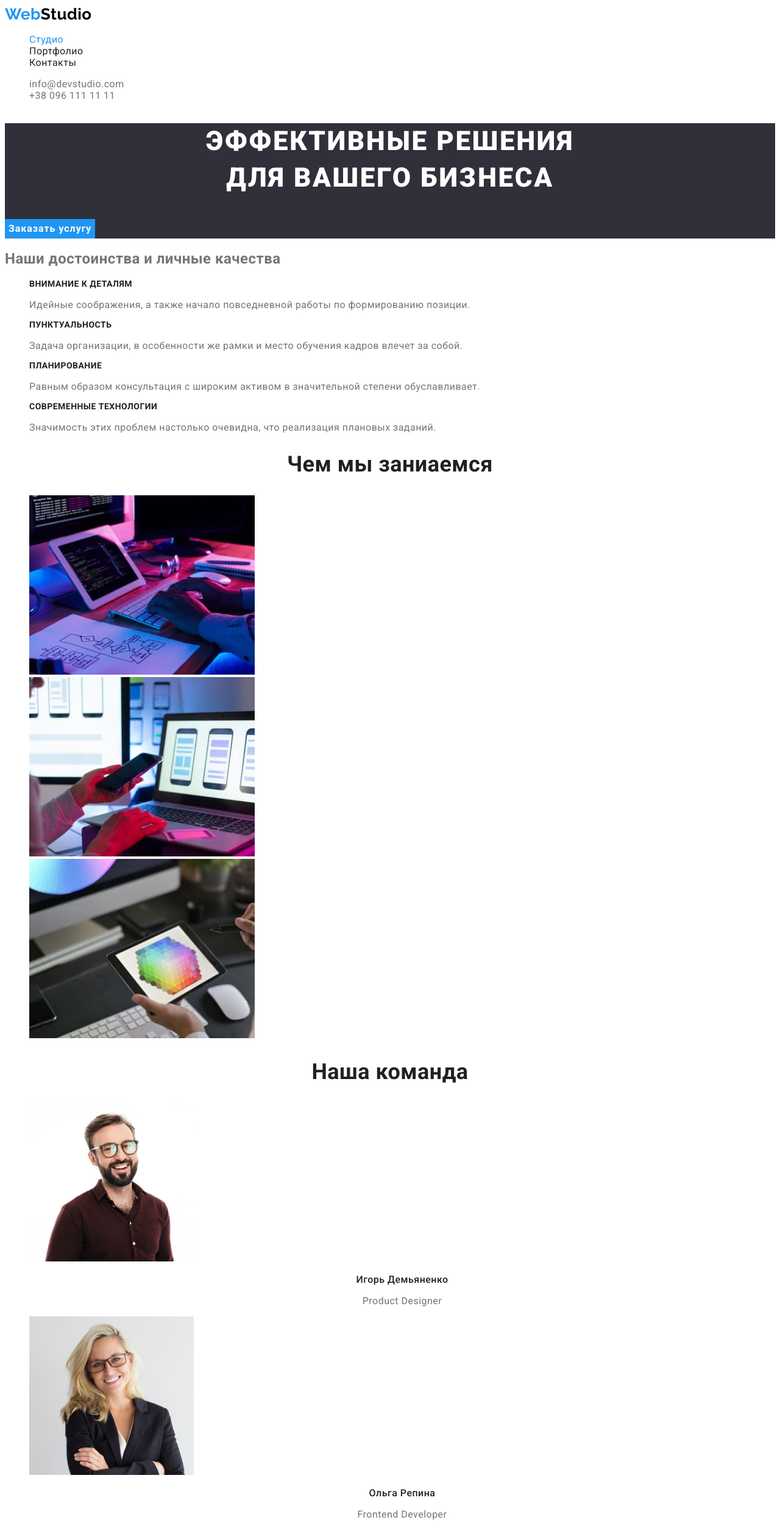
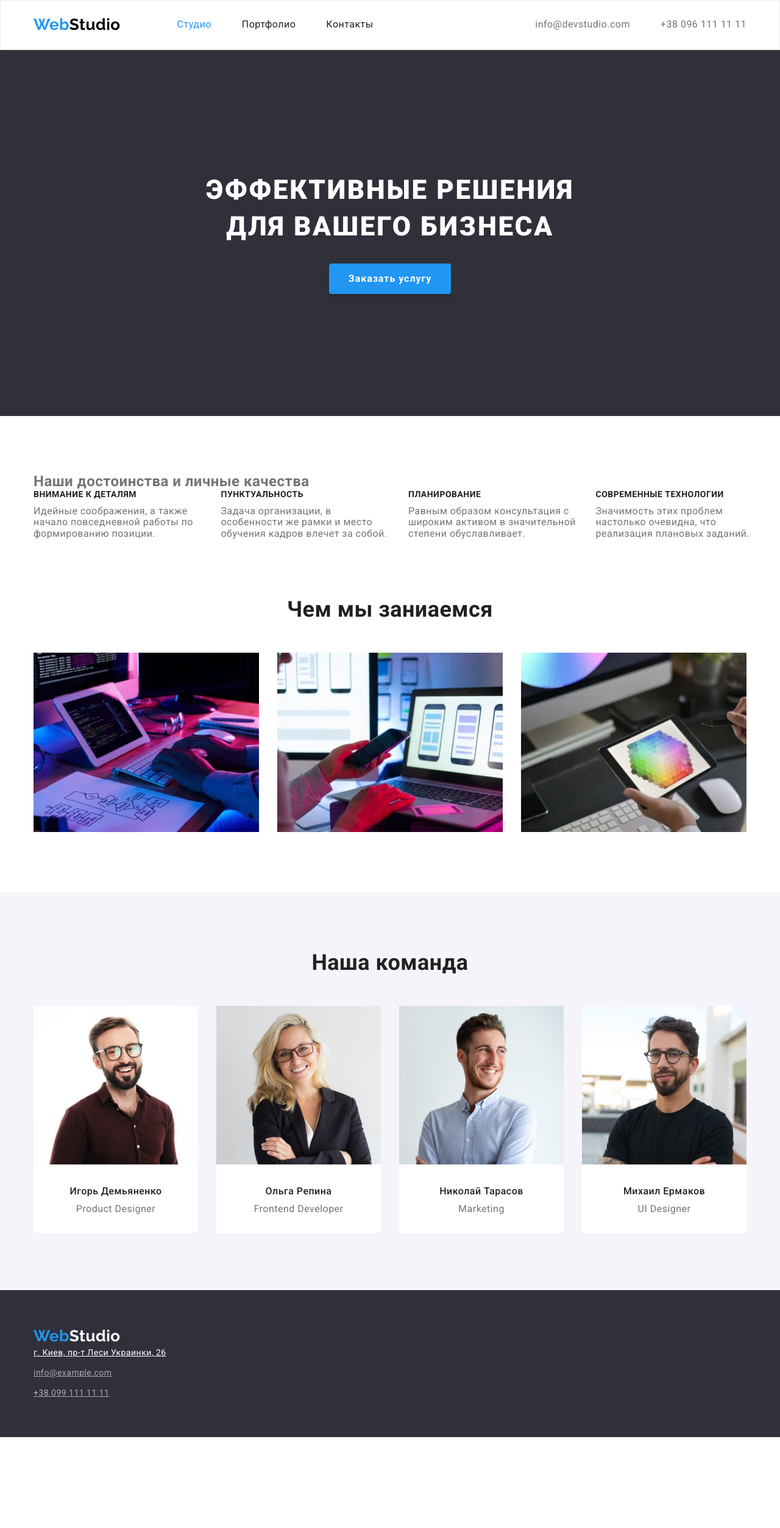
Before and after one commit to NRohovoi/goit-markup-hw-03, a plain HTML site: page index.html in a window 1280 px wide. Shown: the top 2505 px of the page at 61% size. After the commit the page ends 2356 px from the top, so only its background shows below. Drawn offline with nearby package versions, Linux system fonts and the light colour scheme.

Commit message:
first complete

```diff
--- a/css/style.css
+++ b/css/style.css
@@ -7,6 +7,16 @@
   --white-color: #ffffff;
   --button-filter: #f5f4fa;
   --second-bgc: #2f303a;
+}
+
+html {
+  box-sizing: border-box;
+}
+
+*,
+*::before,
+*::after {
+  box-sizing: inherit;
 }
 
 /* body */
@@ -26,6 +36,8 @@ body {
 }
 .list {
   list-style: none;
+  padding: 0;
+  margin: 0;
 }
 .adr {
   font-style: normal;
@@ -36,9 +48,69 @@ body {
   cursor: pointer;
   position: relative;
 }
+.section {
+  padding-top: 94px;
+  padding-bottom: 94px;
+  /* outline: 5px solid yellowgreen; */
+}
+.container {
+  width: 1200px;
+  margin-left: auto;
+  margin-right: auto;
+  padding-left: 15px;
+  padding-right: 15px;
+}
+
+.title-section,
+.hero-title,
+.worker-name,
+.portfolio-item-title,
+.dignity-title,
+.paragraph,
+.not-displayed {
+  padding: 0px;
+  margin: 0px;
+}
+
+.list.flex {
+  display: flex;
+  flex-wrap: wrap;
+  align-items: center;
+}
+
+/* Header */
+
+.header {
+  border: 1px solid #ececec;
+  padding-top: 14px;
+}
+
+.container.head {
+  display: flex;
+  align-items: center;
+
+  margin-top: 10px;
+  margin-bottom: 25px;
+}
+
+.link.nav,
+.link.link-head-contact {
+  padding-top: 32px;
+  padding-bottom: 32px;
+}
+.list.contact {
+  margin-left: auto;
+}
 
 /* Logo */
 
+.navigate {
+  display: flex;
+  align-items: center;
+}
+nav > .logo {
+  margin-right: 93px;
+}
 .logo {
   color: var(--promary-text-color);
 
@@ -53,6 +125,9 @@ body {
 
 /* Navigate */
 
+.nav-list:not(last-child) {
+  margin-right: 50px;
+}
 .link {
   color: var(--link-text-color);
 }
@@ -65,6 +140,9 @@ body {
 }
 .link-head-contact {
   color: var(--contact-link-text-color);
+}
+.contact-list:not(:last-child) {
+  margin-right: 50px;
 }
 .link-head-contact:hover,
 .link-head-contact:focus {
@@ -83,7 +161,13 @@ body {
 .foot {
   background-color: var(--second-bgc);
 }
+.container.foot {
+  padding-top: 60px;
+  padding-bottom: 60px;
+}
 .logo.white {
+  margin-bottom: 10px;
+
   color: var(--white-color);
 }
 .foot-contact.map {
@@ -98,6 +182,9 @@ body {
   font-size: 14px;
   line-height: 1.71;
 }
+.adress-list:not(:last-child) {
+  margin-bottom: 9px;
+}
 
 /* Hero page */
 
@@ -105,7 +192,10 @@ body {
 
 /* main */
 .title-section {
+  margin-bottom: 50px;
+
   color: var(--link-text-color);
+
   font-weight: 700;
   font-size: 36px;
   line-height: 1.17;
@@ -116,18 +206,27 @@ body {
 
 .hero-section {
   background-color: var(--second-bgc);
+  padding-top: 200px;
+  padding-bottom: 200px;
+  text-align: center;
 }
+
 .hero-title {
+  margin-bottom: 30px;
+
   color: var(--white-color);
 
   font-weight: 900;
   font-size: 44px;
   line-height: 1.36;
-  text-align: center;
+
   letter-spacing: 0.06em;
   text-transform: uppercase;
 }
 .hero-button {
+  box-shadow: 0px 4px 4px rgba(0, 0, 0, 0.15);
+  border-radius: 4px;
+  padding: 10px 32px;
   background-color: var(--accent-colot);
   color: var(--white-color);
 
@@ -139,8 +238,23 @@ body {
 }
 
 /* section dignity */
+.section.dignity {
+  padding-bottom: 0px;
+}
+.list.flex.dignity {
+  margin-right: -30px;
+}
+
+.list.dignity > .dignity-item {
+  flex-basis: calc(100% / 4 - 22.5px);
+}
+.dignity-item:not(:last-child) {
+  margin-right: 30px;
+}
 
 .dignity-title {
+  margin-bottom: 10px;
+
   color: var(--link-text-color);
   font-weight: 700;
   font-size: 14px;
@@ -148,12 +262,25 @@ body {
   text-transform: uppercase;
 }
 
+/* Section specialization */
+
+.specialization-item:not(:last-child) {
+  margin-right: 30px;
+}
 /* Section worker */
 
-.worker.section {
+.worker-section {
   background-color: #f5f4fa;
 }
+.worker-item {
+  background-color: var(--white-color);
+}
+.worker-item:not(:last-child) {
+  margin-right: 30px;
+}
+
 .worker-name {
+  margin-bottom: 10px;
   color: var(--link-text-color);
 
   font-weight: 500;
@@ -162,11 +289,15 @@ body {
   text-align: center;
 }
 .worker-speciality {
+  padding-bottom: 30px;
   color: var(--contact-link-text-color);
 
   font-size: 16px;
   line-height: 1.19;
   text-align: center;
+}
+.worker-photo {
+  margin-bottom: 30px;
 }
 
 /* Portfolio page */
@@ -186,10 +317,32 @@ body {
   color: var(--white-color);
   background-color: var(--accent-colot);
 }
+.list.button-filter-list {
+  margin-bottom: 50px;
+}
+.btn-item:not(:last-child) {
+  margin-right: 8px;
+}
 
 /* portfolio section */
 
+.portfolio-list {
+  background-color: var(--white-color);
+  margin-right: 30px;
+  margin-bottom: 30px;
+}
+.portfolio-list:nth-child(3n) {
+  margin-right: 0px;
+}
+.portfolio-list:nth-last-child(-n + 3) {
+  margin-bottom: 0px;
+}
+.portfolio-photo {
+  margin-bottom: 20px;
+}
 .portfolio-item-title {
+  margin-bottom: 4px;
+
   color: var(--link-text-color);
 
   font-weight: 700;
@@ -198,6 +351,8 @@ body {
   letter-spacing: 0.06em;
 }
 .portfolio-sorting-item {
+  margin-bottom: 20px;
+
   color: var(--contact-link-text-color);
 
   font-size: 16px;
--- a/index.html
+++ b/index.html
@@ -7,6 +7,7 @@
     <title>Студио</title>
     <link href="https://fonts.googleapis.com/css2?family=Raleway:wght@700&family=Roboto:wght@400;500;700;900&display=swap"
     rel="stylesheet">
+    <link rel="stylesheet" href="https://cdnjs.cloudflare.com/ajax/libs/modern-normalize/1.1.0/modern-normalize.min.css">
     <link rel="stylesheet" href="./css/style.css">
 </head>
 
@@ -14,26 +15,26 @@
 
 <!-- Header -->
 
-    <header>
-
+    <header class="header">
+        <div class="container head">
             <!-- Navigate -->
 
-        <nav>
+            <nav class="navigate">
                 <a class="logo" href="./index.html"> <span class="logo-accent">Web</span>Studio</a>
-            <ul class="list">
-                <li><a class="link current" href="./index.html">Студио</a> </li>
-                <li><a class="link" href="./portfolio.html">Портфолио</a> </li>
-                <li><a class="link" href="">Контакты</a> </li>
+                <ul class="list flex">
+                    <li class="nav-list"><a class="link nav current" href="./index.html">Студио</a> </li>
+                    <li class="nav-list"><a class="link nav" href="./portfolio.html">Портфолио</a> </li>
+                    <li class="nav-list"><a class="link nav" href="">Контакты</a> </li>
                 </ul>
             </nav>
 
             <!-- Conract -->
 
-        <ul class="list">
-            <li><a class="link link-head-contact" href="mailto:info@devstudio.com">info@devstudio.com</a> </li>
-            <li><a class="link link-head-contact" href="tel:+380961111111">+38 096 111 11 11</a></li>
+            <ul class="list contact flex">
+                <li class="contact-list"><a class="link link-head-contact" href="mailto:info@devstudio.com">info@devstudio.com</a> </li>
+                <li class="contact-list"><a class="link link-head-contact" href="tel:+380961111111">+38 096 111 11 11</a></li>
             </ul>
-
+        </div>
     </header>
 
 <!-- Main -->
@@ -42,98 +43,108 @@
 
 <!-- swcruon hero -->
 
-        <section class="hero-section">
+        <section class="section hero-section">
+            <div class="container">
             <h1 class="hero-title">ЭФФЕКТИВНЫЕ РЕШЕНИЯ<br> ДЛЯ ВАШЕГО БИЗНЕСА</h1>
             <button class="btn hero-button" type="button">Заказать услугу</button>
+            </div>
         </section>
 
 <!-- section dignity -->
 
-        <section>
-            <h2 >Наши достоинcтва и личные качества</h2>
-            <ul class="list">
-                    <li>
+        <section class="section dignity">
+            <div class="container">
+            <h2 class="not-displayed">Наши достоинcтва и личные качества</h2>
+            <ul class="list flex dignity">
+                <li class="dignity-item">
                     <h3 class="dignity-title">ВНИМАНИЕ К ДЕТАЛЯМ</h3>
-                    <p>Идейные соображения, а также начало повседневной работы по формированию позиции.</p>
+                    <p class="paragraph">Идейные соображения, а также начало повседневной работы по формированию позиции.</p>
                 </li>
-                <li>
+                <li class="dignity-item">
                     <h3 class="dignity-title">ПУНКТУАЛЬНОСТЬ</h3>
-                    <p>Задача организации, в особенности же рамки и место обучения кадров влечет за собой.</p>
+                    <p class="paragraph">Задача организации, в особенности же рамки и место обучения кадров влечет за собой.</p>
                 </li>
-                <li>
+                <li class="dignity-item">
                     <h3 class="dignity-title">ПЛАНИРОВАНИЕ</h3>
-                    <p>Равным образом консультация с широким активом в значительной степени обуславливает.</p>
+                    <p class="paragraph">Равным образом консультация с широким активом в значительной степени обуславливает.</p>
                 </li>
-                <li>
+                <li class="dignity-item">
                     <h3 class="dignity-title">СОВРЕМЕННЫЕ ТЕХНОЛОГИИ</h3>
-                    <p>Значимость этих проблем настолько очевидна, что реализация плановых заданий.</p>
+                    <p class="paragraph">Значимость этих проблем настолько очевидна, что реализация плановых заданий.</p>
                 </li>
             </ul>
+            </div>
         </section>
 
 <!-- section specialization -->
 
-        <section>
+        <section class="section">
+            <div class="container">
             <h2 class="title-section">Чем мы заниаемся</h2>
-            <ul class="list">
-                <li>
+            <ul class="list flex">
+                <li class="specialization-item">
                     <img src="./images/img1box.jpg" alt="разробатываем код" width="370" height="294">
                 </li>
-                <li>
+                <li class="specialization-item">
                     <img src="./images/img2box.jpg" alt="адаптируем лоя разных устройств" width="370" height="294">
                 </li>
-                <li>
+                <li class="specialization-item">
                     <img src="./images/img3box.jpg" alt="стилизируем" width="370" height="294">
                 </li>
             </ul>
+            </div>
         </section>
 
 <!-- section workers -->
 
-        <section class="worker-section">
+        <section class="section worker-section">
+            <div class="container">
             <h2 class="title-section">Наша команда</h2>
-            <ul class="list">
-                <li>
-                    <img src="./images/photo1.jpg" alt="фото Игорь Демьяненко"  width="270" height="260">
+            <ul class="list flex">
+                <li class="worker-item">
+                    <img class="worker-photo" src="./images/photo1.jpg" alt="фото Игорь Демьяненко"  width="270" height="260">
                     <h3 class="worker-name">Игорь Демьяненко</h3>
-                    <p class="worker-speciality"> Product Designer</p>
+                    <p class="paragraph worker-speciality"> Product Designer</p>
                 </li>
-                <li>
-                    <img src="./images/photo2.jpg" alt="фото Ольга Репина"  width="270" height="260">
+                <li class="worker-item">
+                    <img class="worker-photo" src="./images/photo2.jpg" alt="фото Ольга Репина"  width="270" height="260">
                     <h3 class="worker-name">Ольга Репина</h3>
-                    <p class="worker-speciality"> Frontend Developer</p>
+                    <p class="paragraph worker-speciality"> Frontend Developer</p>
                 </li>
-                <li>
-                    <img src="./images/photo3.jpg" alt="фото Николай Тарасовv"  width="270" height="260">
+                <li class="worker-item">
+                    <img class="worker-photo" src="./images/photo3.jpg" alt="фото Николай Тарасовv"  width="270" height="260">
                     <h3 class="worker-name">Николай Тарасов</h3>
-                    <p class="worker-speciality"> Marketing</p>
+                    <p class="paragraph worker-speciality"> Marketing</p>
                 </li>
-                <li>
-                    <img src="./images/photo4.jpg" alt="фото Михаил Ермаков"  width="270" height="260">
+                <li class="worker-item">
+                    <img class="worker-photo" src="./images/photo4.jpg" alt="фото Михаил Ермаков"  width="270" height="260">
                     <h3 class="worker-name">Михаил Ермаков</h3>
-                    <p class="worker-speciality"> UI Designer</p>
+                    <p class="paragraph worker-speciality"> UI Designer</p>
                 </li>
             </ul>
+            </div>
         </section>
     </main>
 
 <!-- Footer -->
 
     <footer class="foot">
+        <div class="container foot">
         <a class="logo white" href="./index.html"><span class="logo-accent">Web</span>Studio </a>
         <address class="adr">
             <ul class="list">
-            <li>
+                <li class="adress-list">
                     <a class="foot-contact map" href="https://www.google.com/maps/place/%D0%B1%D1%83%D0%BB.+%D0%9B%D0%B5%D1%81%D0%B8+%D0%A3%D0%BA%D1%80%D0%B0%D0%B8%D0%BD%D0%BA%D0%B8,+26,+%D0%9A%D0%B8%D0%B5%D0%B2,+02000/@50.4265807,30.5361971,17z/data=!3m1!4b1!4m5!3m4!1s0x40d4cf0e033ecbe9:0x57a4dffefec77da0!8m2!3d50.4265807!4d30.5383858" target="_blank">г. Киев, пр-т Леси Украинки, 26</a>
                 </li>
-            <li>
+                <li class="adress-list">
                     <a class="foot-contact" href="mailto:info@example.com">info@example.com</a>
                 </li>
-            <li>
+                <li class="adress-list">
                     <a class="foot-contact" href="tel:+380991111111">+38 099 111 11 11</a>
                 </li>
             </ul>
         </address>
+        </div>
     </footer>
 
 </body>
```
Also changed, not shown: portfolio.html (+63 -57 lines), 1 other file. Lines whose indentation alone changed are shown as unchanged.
